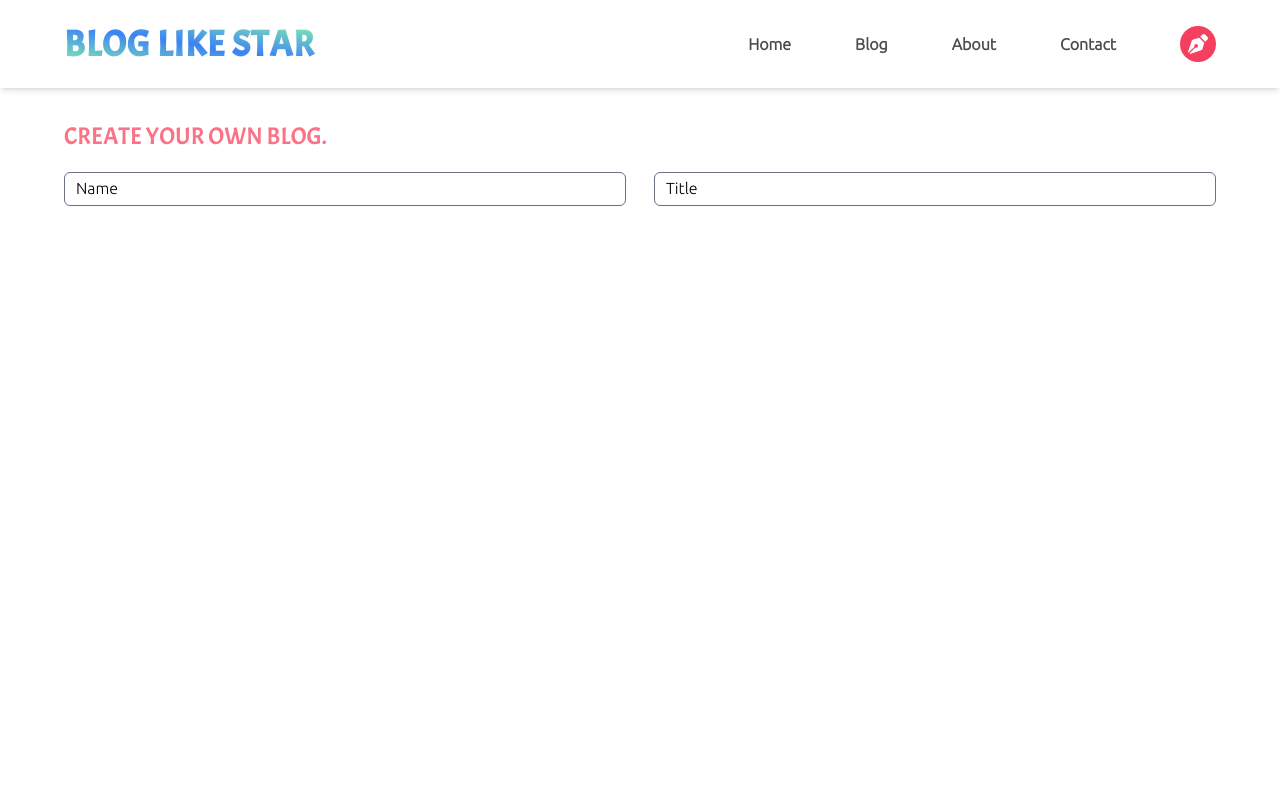
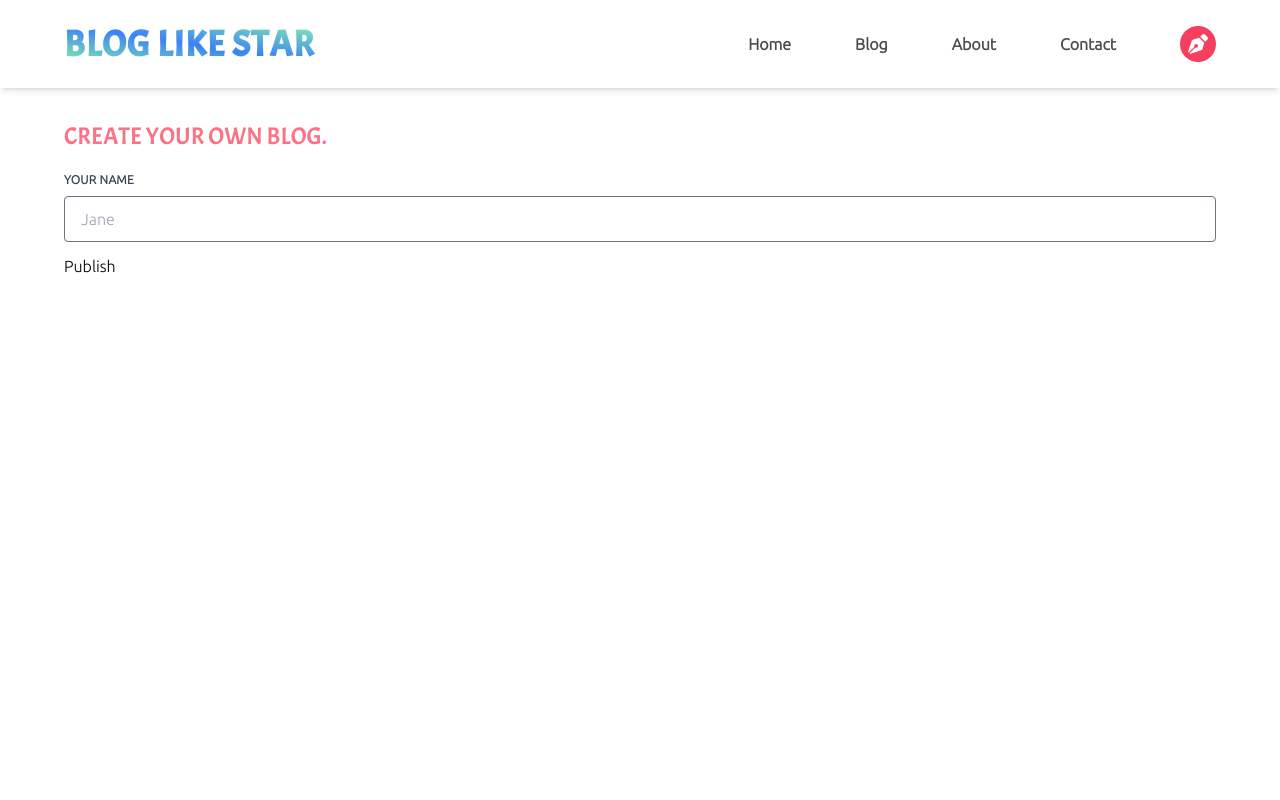
Before and after one commit to atultrp/blog-like-star, a Next.js app: page /createBlog in a window 1280 px wide. Shown: the top 800 px of the page. Built offline with nearby package versions, Linux system fonts and the light colour scheme.

Commit message:
create blog initial commit

```diff
--- a/src/components/Blog/CreateBlog.js
+++ b/src/components/Blog/CreateBlog.js
@@ -1,5 +1,7 @@
 import React from 'react'
 import Input from '../shared/Input'
+import TextArea from '../shared/TextArea'
+import { useForm } from "react-hook-form";
 
 const CreateBlog = () => {
 
@@ -9,20 +11,50 @@ const CreateBlog = () => {
   // 4. Title of the Blog
   // 5. Desciption
 
+  const { register, handleSubmit, watch, formState: { errors } } = useForm();
+  const onSubmit = data => console.log(data);
+
+
 
   return (
     <div className='md:mx-16 my-8'>
       <h2 className='text-2xl custom-font text-rose-400 uppercase'>Create your own Blog.</h2>
 
       <div>
-        <form className='my-5'>
-          {/* <input placeholder="Message" />
-          <input placeholder="Message" />
-          <textarea placeholder="Message" /> */}
-          <div className='grid grid-cols-2 gap-x-7'>
-            <Input label="Name"/>
-            <Input label="Title"/>
-          </div>
+        <form className='my-5' onSubmit={handleSubmit(onSubmit)}>
+
+          <label class="block uppercase tracking-wide text-gray-700 text-xs font-bold mb-2" for="authorName">
+            Your Name
+          </label>
+          <input name='authorName' class="appearance-none block w-full border border-gray-500 rounded py-3 px-4 mb-3 leading-tight focus:outline-none focus:bg-white" id="authorName" type="text" placeholder="Jane"
+            {...register("authorName", {
+              maxLength: 80
+            })}
+          />
+          {errors.authorName && <span class="text-red-500 text-xs italic">80 Characters Only!</span>}
+
+          {/* <label class="block uppercase tracking-wide text-gray-700 text-xs font-bold mb-2" for="authorName">
+            Title
+          </label>
+          <input name='authorName' class="appearance-none block w-full border border-gray-500 rounded py-3 px-4 mb-3 leading-tight focus:outline-none focus:bg-white" id="authorName" type="text" placeholder="Jane"
+            {...register("authorName", {
+              maxLength: 80
+            })}
+          />
+          {errors.authorName && <span class="text-red-500 text-xs italic">80 Characters Only!</span>}
+
+          <label class="block uppercase tracking-wide text-gray-700 text-xs font-bold mb-2" for="authorName">
+            Your Name
+          </label>
+          <input name='authorName' class="appearance-none block w-full border border-gray-500 rounded py-3 px-4 mb-3 leading-tight focus:outline-none focus:bg-white" id="authorName" type="text" placeholder="Jane"
+            {...register("authorName", {
+              maxLength: 80
+            })}
+          />
+          {errors.authorName && <span class="text-red-500 text-xs italic">80 Characters Only!</span>} */}
+
+
+          <button type='submit'>Publish</button>
         </form>
       </div>
 
--- a/src/components/shared/Input.js
+++ b/src/components/shared/Input.js
@@ -1,29 +1,54 @@
-import React, { useRef, useState } from 'react'
-import useOnClickOutside from '../../hooks/useOnClickOutside'
+import React from 'react'
+import { useForm } from "react-hook-form";
+import PropTypes from "prop-types";
 
 const Input = ({
+  type,
+  name,
   label,
+  placeholder,
+  errorMessage,
+  registerProps
 }) => {
 
-  const [labelUp, setLabelUp] = useState(false)
-  const popUpRef = useRef();
-
-  const handleInputFocus = () => {
-    setLabelUp(true)
-  }
-
-  useOnClickOutside(popUpRef, () => {
-    setLabelUp(false)
-  });
-
-  console.log("labelUp", labelUp)
+  const { register, handleSubmit, watch, formState: { errors } } = useForm();
 
   return (
-    <div className='relative'>
-      <label className={`absolute ${labelUp ? "ml-2 -mt-3 px-1 bg-white text-sm" : "ml-3 mt-1"} duration-300`}>{label}</label>
-      <input type="text" className='w-full border border-gray-500 rounded-md py-1 px-3' onFocus={handleInputFocus} ref={popUpRef} />
+    <div>
+      <label class="block uppercase tracking-wide text-gray-700 text-xs font-bold mb-2" for="authorName">
+        {label}
+      </label>
+      <input
+        {...registerProps}
+        name={name}
+        class="appearance-none block w-full border border-gray-500 rounded py-3 px-4 mb-3 leading-tight focus:outline-none focus:bg-white"
+        id="authorName"
+        type="text"
+        placeholder={placeholder}
+      />
+      {errors.authorName && <span class="text-red-500 text-xs italic">HEYNlkdsnaflkan</span>}
     </div>
   )
 }
 
+Input.propTypes = {
+  type: PropTypes.string.isRequired,
+  name: PropTypes.string.isRequired,
+  placeholder: PropTypes.string,
+  label: PropTypes.string,
+  // value: PropTypes.string.isRequired,
+  registerProps: PropTypes.object,
+  // onChange: PropTypes.func,
+  // onBlur: PropTypes.func,
+};
+
+Input.defaultProps = {
+  placeholder: " ",
+  label: "",
+  // value: "",
+  // onChange: () => { },
+  registerProps: {},
+  // onBlur: () => { },
+};
+
 export default Input
--- /dev/null
+++ b/src/components/shared/TextArea.js
@@ -0,0 +1,31 @@
+import React, { useRef, useState } from 'react'
+import useOnClickOutside from '../../hooks/useOnClickOutside'
+
+const TextArea = ({
+  label,
+  classes,
+  focusLabel
+}) => {
+
+  const [labelUp, setLabelUp] = useState(false)
+  const popUpRef = useRef();
+
+  const handleInputFocus = () => {
+    setLabelUp(true)
+  }
+
+  // useOnClickOutside(popUpRef, () => {
+  //   setLabelUp(false)
+  // });
+
+  console.log("labelUp", labelUp)
+
+  return (
+    <div className={`relative ${classes}`}>
+      <label className={`absolute ${labelUp ? "ml-2 -mt-3 px-1 bg-white text-xs" + focusLabel : "ml-3 mt-1 text-sm"} duration-300`}>{label}</label>
+      <textarea rows={5} type="text" className='w-full border border-gray-500 rounded-md py-1 px-3' onFocus={handleInputFocus} ref={popUpRef} autoComplete="off" />
+    </div>
+  )
+}
+
+export default TextArea
```
